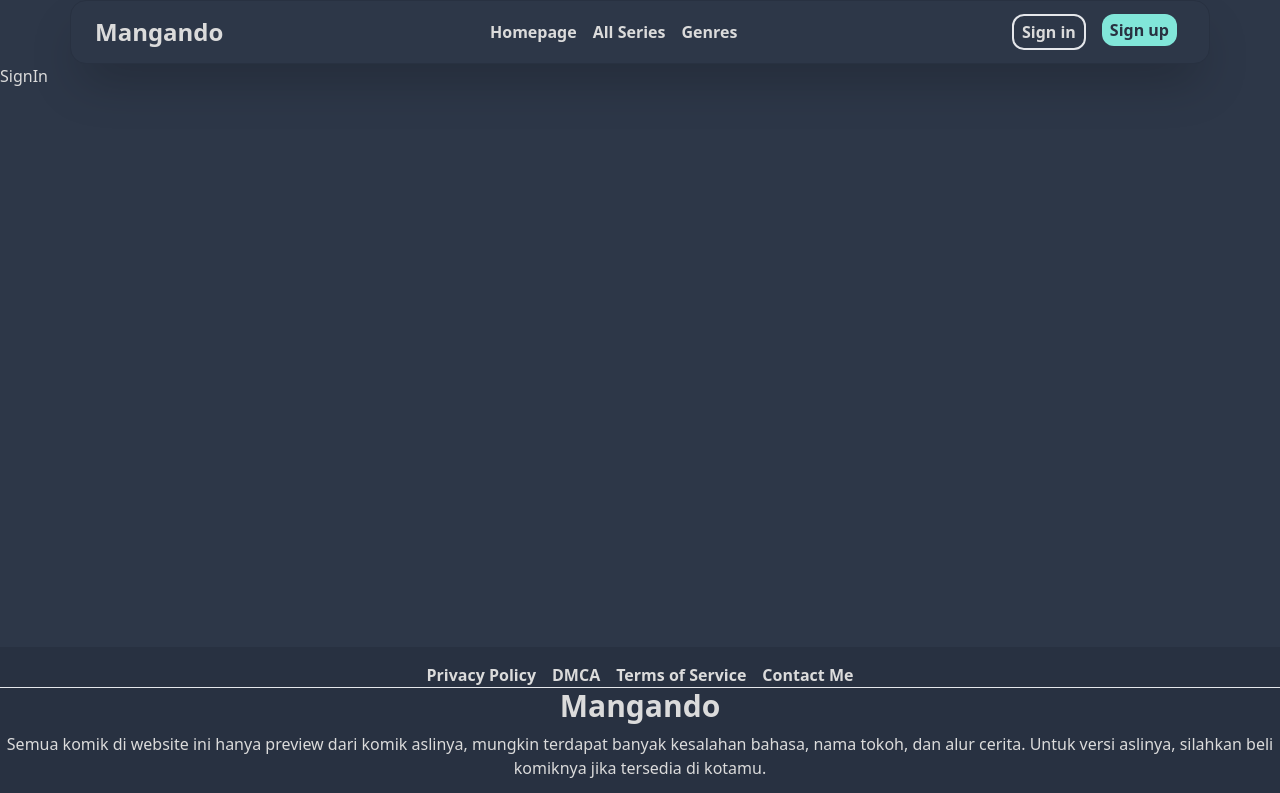
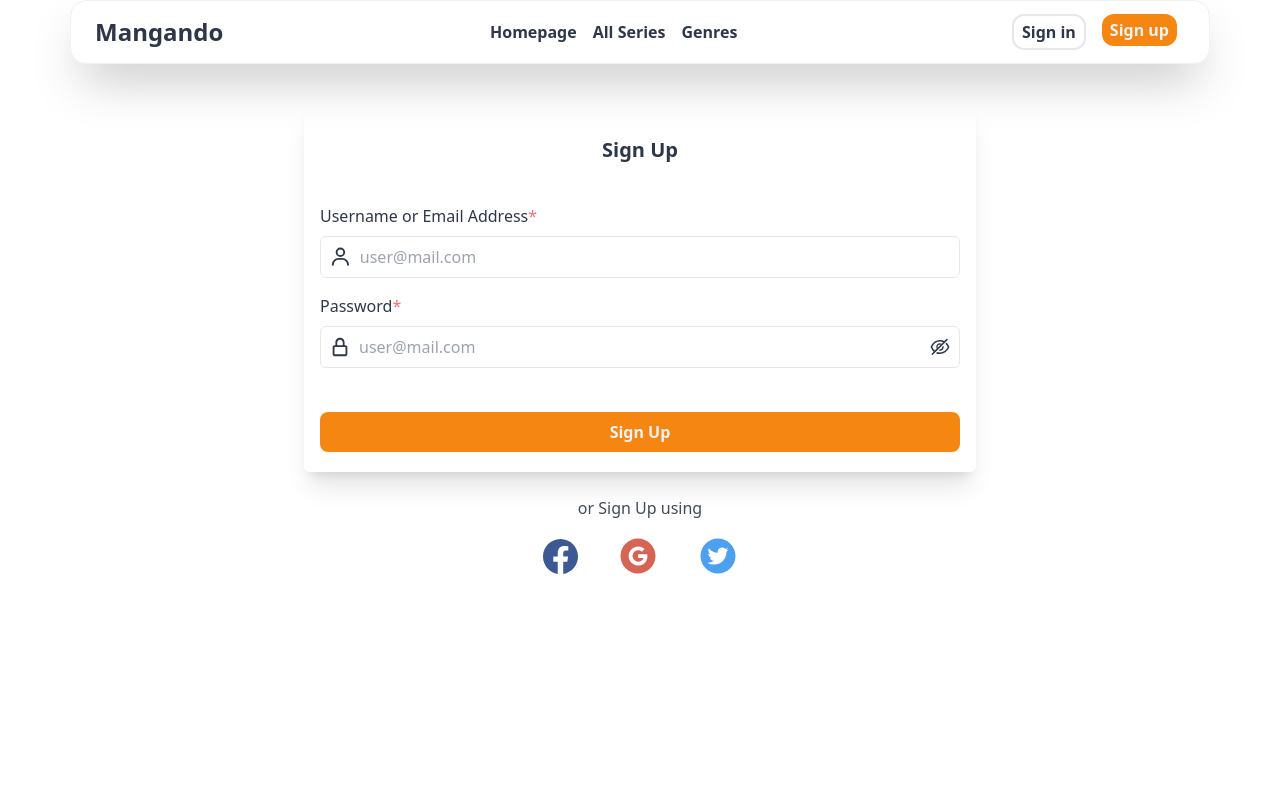
Before and after one commit to feriteja/mangando, a React (Vite) app: page /signin in a window 1280 px wide. Shown: the top 793 px of the page. Built offline with nearby package versions, Linux system fonts and the light colour scheme; no server answers.

Commit message:
add sign up form

```diff
--- a/src/App.tsx
+++ b/src/App.tsx
@@ -11,7 +11,7 @@ const queryClient = new QueryClient();
 
 const App = () => {
   return (
-    <ThemeProvider initialTheme="dark">
+    <ThemeProvider initialTheme="light">
       <QueryClientProvider client={queryClient}>
         <div className=" flex flex-col min-h-screen ">
           <Navbar />
--- a/src/pages/auth/SignIn.tsx
+++ b/src/pages/auth/SignIn.tsx
@@ -1,7 +1,52 @@
-import React from "react";
+import React, { SyntheticEvent, useState } from "react";
+import { AiFillGoogleCircle, AiFillTwitterCircle } from "react-icons/ai";
+import { BiLockAlt, BiUser } from "react-icons/bi";
+import { BsFacebook } from "react-icons/bs";
+import { InputForm } from "../../components";
 
 const SignIn = () => {
-  return <div>SignIn</div>;
+  const [userName, setUserName] = useState("");
+  const [password, setPassword] = useState("");
+
+  const onSubmit = (e: SyntheticEvent) => {
+    e.preventDefault();
+  };
+  return (
+    <div className=" min-h-screen justify-center items-center  ">
+      <div className=" w-3/4 md:w-full max-w-2xl px-4 pt-8 pb-5 mt-10 mx-auto rounded-md shadow-xl ">
+        <h1 className=" text-xl font-bold text-center mb-10">Sign Up</h1>
+
+        <form onSubmit={onSubmit} className="space-y-4">
+          <InputForm
+            onChange={(text) => setUserName(text)}
+            label="Username or Email Address"
+            Icon={BiUser}
+          />
+          <InputForm
+            onChange={(text) => setPassword(text)}
+            label="Password"
+            Icon={BiLockAlt}
+            isPassword
+          />
+
+          <div className="h-3" />
+          <input
+            className="bg-button text-btnText w-full rounded-lg py-2 mt-8 font-bold "
+            type="submit"
+            value={"Sign Up"}
+          />
+        </form>
+      </div>
+      <div className="  w-full max-w-lg  mt-6  mx-auto space-y-4 ">
+        <p className="text-center opacity-90 ">or Sign Up using</p>
+        <div className="flex items-center justify-center space-x-10">
+          <BsFacebook className="text-[#3D5892]" size={35} />
+          <AiFillGoogleCircle className="text-[#D56455]" size={40} />
+          <AiFillTwitterCircle className="text-[#4CA0ED]" size={40} />
+        </div>
+      </div>
+    </div>
+  );
 };
 
 export default SignIn;
--- a/src/pages/auth/SignUp.tsx
+++ b/src/pages/auth/SignUp.tsx
@@ -1,17 +1,24 @@
-import React, { useState } from "react";
+import React, { SyntheticEvent, useState } from "react";
+import { AiFillGoogleCircle, AiFillTwitterCircle } from "react-icons/ai";
 import { BiLockAlt, BiUser } from "react-icons/bi";
+import { BsFacebook } from "react-icons/bs";
 import { InputForm } from "../../components";
 
 const SignUp = () => {
   const [userName, setUserName] = useState("");
   const [password, setPassword] = useState("");
   const [confPassword, setConfPassword] = useState("");
+
+  const onSubmit = (e: SyntheticEvent) => {
+    e.preventDefault();
+  };
+
   return (
     <div className=" min-h-screen justify-center items-center  ">
-      <div className=" w-3/4 md:w-full max-w-2xl px-4 py-12 mt-20 mx-auto rounded-md shadow-xl ">
+      <div className=" w-3/4 md:w-full max-w-2xl px-4 pt-8 pb-5 mt-10 mx-auto rounded-md shadow-xl ">
         <h1 className=" text-xl font-bold text-center mb-10">Sign Up</h1>
-        <div>
-          <form className="space-y-4" method="post">
+
+        <form onSubmit={onSubmit} className="space-y-4">
           <InputForm
             onChange={(text) => setUserName(text)}
             label="Username or Email Address"
@@ -29,7 +36,20 @@ const SignUp = () => {
             Icon={BiLockAlt}
             isPassword
           />
+          <div className="h-3" />
+          <input
+            className="bg-button text-btnText w-full rounded-lg py-2 mt-8 font-bold "
+            type="submit"
+            value={"Sign Up"}
+          />
         </form>
+      </div>
+      <div className="  w-full max-w-lg  mt-6  mx-auto space-y-4 ">
+        <p className="text-center opacity-90 ">or Sign Up using</p>
+        <div className="flex items-center justify-center space-x-10">
+          <BsFacebook className="text-[#3D5892]" size={35} />
+          <AiFillGoogleCircle className="text-[#D56455]" size={40} />
+          <AiFillTwitterCircle className="text-[#4CA0ED]" size={40} />
         </div>
       </div>
     </div>
```
Lines whose indentation alone changed are shown as unchanged.
